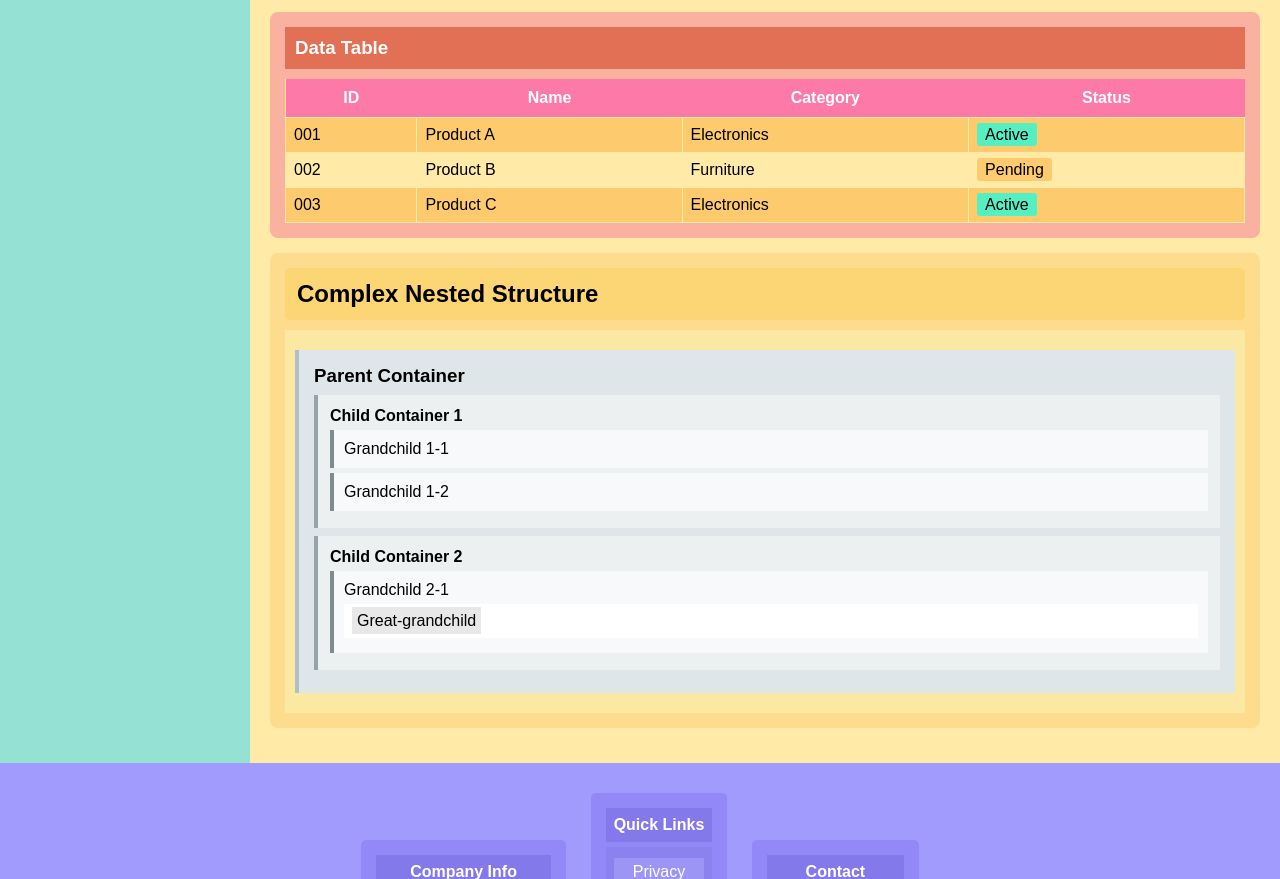
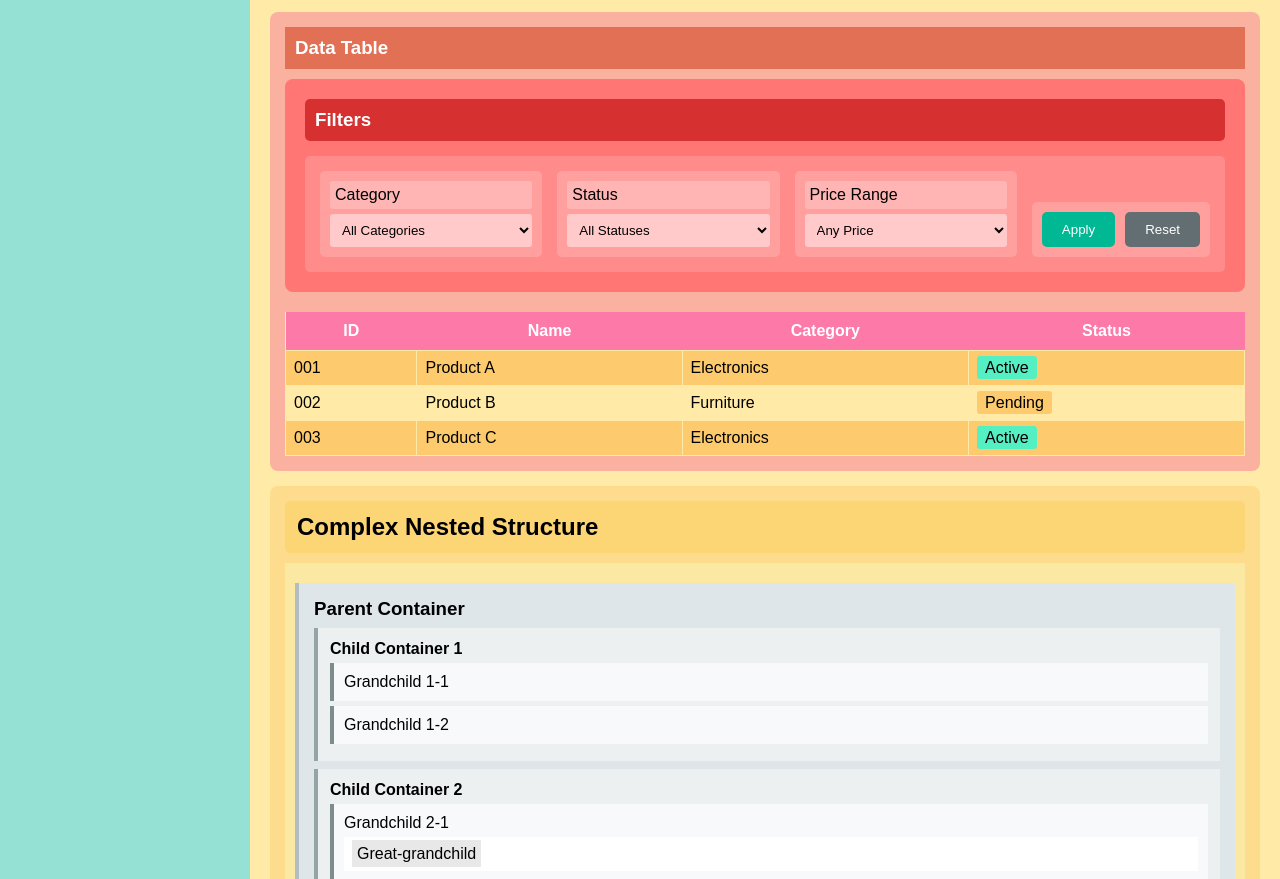
Before and after one commit to ortoniKC/LetXPath, a browser extension: page xpath-tester.html in a window 1280 px wide. Shown: the part 1008-1887 px from the top of the page. Drawn offline with Linux system fonts and the light colour scheme.

Commit message:
filters example

```diff
--- a/xpath-tester.html
+++ b/xpath-tester.html
@@ -1,5 +1,6 @@
 <!DOCTYPE html>
 <html lang="en">
+
 <head>
     <meta charset="UTF-8">
     <meta name="viewport" content="width=device-width, initial-scale=1.0">
@@ -10,45 +11,54 @@
             padding: 0;
             box-sizing: border-box;
         }
+
         body {
             font-family: Arial, sans-serif;
             background: #f0f0f0;
         }
+
         .header {
             background: #ff6b6b;
             padding: 20px;
             color: white;
         }
+
         .header h1 {
             background: #ee5a5a;
             padding: 10px;
         }
+
         .nav {
             background: #4ecdc4;
             padding: 15px;
             display: flex;
             gap: 10px;
         }
+
         .nav-item {
             background: #45b8b0;
             padding: 10px 20px;
             cursor: pointer;
             border-radius: 5px;
         }
+
         .container {
             display: flex;
             min-height: calc(100vh - 200px);
         }
+
         .sidebar {
             background: #95e1d3;
             width: 250px;
             padding: 20px;
             transition: width 0.3s;
         }
+
         .sidebar.collapsed {
             width: 50px;
             overflow: hidden;
         }
+
         .sidebar-toggle {
             background: #88d4c6;
             padding: 10px;
@@ -57,102 +67,121 @@
             text-align: center;
             border-radius: 3px;
         }
+
         .sidebar-section {
             background: #7dc9bb;
             margin: 10px 0;
             border-radius: 5px;
             overflow: hidden;
         }
+
         .sidebar-header {
             background: #6fbfb1;
             padding: 10px;
             cursor: pointer;
         }
+
         .sidebar-content {
             background: #8fd4c7;
             max-height: 0;
             overflow: hidden;
             transition: max-height 0.3s;
         }
+
         .sidebar-content.expanded {
             max-height: 500px;
             padding: 10px;
         }
+
         .sidebar-item {
             background: #a2dfd3;
             padding: 8px;
             margin: 5px 0;
             border-radius: 3px;
         }
+
         .main-content {
             flex: 1;
             padding: 20px;
             background: #ffeaa7;
         }
+
         .content-section {
             background: #fddc8e;
             margin: 15px 0;
             padding: 15px;
             border-radius: 8px;
         }
+
         .content-header {
             background: #fcd575;
             padding: 12px;
             margin-bottom: 10px;
             border-radius: 5px;
         }
+
         .content-body {
             background: #fbe8a3;
             padding: 10px;
         }
+
         .nested-level-1 {
             background: #dfe6e9;
             padding: 15px;
             margin: 10px 0;
             border-left: 4px solid #b2bec3;
         }
+
         .nested-level-2 {
             background: #ecf0f1;
             padding: 12px;
             margin: 8px 0;
             border-left: 4px solid #95a5a6;
         }
+
         .nested-level-3 {
             background: #f8f9fa;
             padding: 10px;
             margin: 5px 0;
             border-left: 4px solid #7f8c8d;
         }
+
         .data-table {
             background: #fab1a0;
             padding: 15px;
             margin: 15px 0;
             border-radius: 8px;
         }
+
         table {
             width: 100%;
             border-collapse: collapse;
             background: #ffeaa7;
         }
+
         th {
             background: #fd79a8;
             padding: 10px;
             color: white;
         }
+
         td {
             background: #fdcb6e;
             padding: 8px;
             border: 1px solid #ffeaa7;
         }
+
         tr:nth-child(even) td {
             background: #ffeaa7;
         }
+
         .footer {
             background: #a29bfe;
             padding: 20px;
             text-align: center;
             color: white;
         }
+
         .footer-section {
             background: #9388f7;
             display: inline-block;
@@ -160,6 +189,7 @@
             margin: 10px;
             border-radius: 5px;
         }
+
         .card {
             background: #74b9ff;
             padding: 15px;
@@ -169,17 +199,20 @@
             width: calc(33% - 20px);
             vertical-align: top;
         }
+
         .card-header {
             background: #6caff5;
             padding: 10px;
             border-radius: 5px;
             margin-bottom: 8px;
         }
+
         .card-body {
             background: #8dc5ff;
             padding: 10px;
             border-radius: 5px;
         }
+
         .card-footer {
             background: #a5d4ff;
             padding: 8px;
@@ -188,11 +221,13 @@
         }
     </style>
 </head>
+
 <body>
     <header class="header" id="main-header">
         <h1>XPath Selector Testing Page</h1>
         <div class="header-meta" style="background: #ff8787; padding: 10px; margin-top: 10px;">
-            <span class="header-label" style="background: #ffa3a3; padding: 5px; margin-right: 10px;">Version: 1.0</span>
+            <span class="header-label" style="background: #ffa3a3; padding: 5px; margin-right: 10px;">Version:
+                1.0</span>
             <span class="header-label" style="background: #ffa3a3; padding: 5px;">Date: 2025-01-15</span>
         </div>
     </header>
@@ -250,7 +285,8 @@
                             <p>Second level of nesting</p>
                             <div class="nested-level-3" data-level="3">
                                 <h5>Nested Level 3</h5>
-                                <p>Third level of nesting with <span style="background: #ffe5e5; padding: 3px;">inline span</span></p>
+                                <p>Third level of nesting with <span style="background: #ffe5e5; padding: 3px;">inline
+                                        span</span></p>
                             </div>
                         </div>
                     </div>
@@ -297,6 +333,59 @@
 
             <section class="data-table" data-section="table">
                 <h3 style="background: #e17055; padding: 10px; color: white; margin-bottom: 10px;">Data Table</h3>
+                <div class="filters-section"
+                    style="background: #ff7675; padding: 20px; margin-bottom: 20px; border-radius: 8px;">
+                    <h3
+                        style="background: #d63031; color: white; padding: 10px; margin-bottom: 15px; border-radius: 5px;">
+                        Filters</h3>
+                    <div class="filters-container"
+                        style="background: #ff8b8a; padding: 15px; border-radius: 5px; display: flex; gap: 15px; flex-wrap: wrap; align-items: end;">
+                        <div class="filter-group" data-filter="category"
+                            style="background: #ffa09f; padding: 10px; border-radius: 5px; flex: 1; min-width: 150px;">
+                            <label
+                                style="background: #ffb5b4; padding: 5px; display: block; margin-bottom: 5px; border-radius: 3px;">Category</label>
+                            <select class="filter-dropdown"
+                                style="width: 100%; padding: 8px; background: #ffcac9; border: none; border-radius: 3px;">
+                                <option value="">All Categories</option>
+                                <option value="electronics">Electronics</option>
+                                <option value="furniture">Furniture</option>
+                                <option value="clothing">Clothing</option>
+                            </select>
+                        </div>
+                        <div class="filter-group" data-filter="status"
+                            style="background: #ffa09f; padding: 10px; border-radius: 5px; flex: 1; min-width: 150px;">
+                            <label
+                                style="background: #ffb5b4; padding: 5px; display: block; margin-bottom: 5px; border-radius: 3px;">Status</label>
+                            <select class="filter-dropdown"
+                                style="width: 100%; padding: 8px; background: #ffcac9; border: none; border-radius: 3px;">
+                                <option value="">All Statuses</option>
+                                <option value="active">Active</option>
+                                <option value="pending">Pending</option>
+                                <option value="inactive">Inactive</option>
+                            </select>
+                        </div>
+                        <div class="filter-group" data-filter="price"
+                            style="background: #ffa09f; padding: 10px; border-radius: 5px; flex: 1; min-width: 150px;">
+                            <label
+                                style="background: #ffb5b4; padding: 5px; display: block; margin-bottom: 5px; border-radius: 3px;">Price
+                                Range</label>
+                            <select class="filter-dropdown"
+                                style="width: 100%; padding: 8px; background: #ffcac9; border: none; border-radius: 3px;">
+                                <option value="">Any Price</option>
+                                <option value="0-50">$0 - $50</option>
+                                <option value="50-100">$50 - $100</option>
+                                <option value="100+">$100+</option>
+                            </select>
+                        </div>
+                        <div class="filter-actions"
+                            style="background: #ffa09f; padding: 10px; border-radius: 5px; display: flex; gap: 10px;">
+                            <button class="apply-filters"
+                                style="background: #00b894; color: white; padding: 10px 20px; border: none; border-radius: 5px; cursor: pointer;">Apply</button>
+                            <button class="reset-filters"
+                                style="background: #636e72; color: white; padding: 10px 20px; border: none; border-radius: 5px; cursor: pointer;">Reset</button>
+                        </div>
+                    </div>
+                </div>
                 <table>
                     <thead>
                         <tr>
@@ -311,19 +400,22 @@
                             <td>001</td>
                             <td>Product A</td>
                             <td>Electronics</td>
-                            <td><span style="background: #55efc4; padding: 3px 8px; border-radius: 3px;">Active</span></td>
+                            <td><span style="background: #55efc4; padding: 3px 8px; border-radius: 3px;">Active</span>
+                            </td>
                         </tr>
                         <tr data-id="2">
                             <td>002</td>
                             <td>Product B</td>
                             <td>Furniture</td>
-                            <td><span style="background: #fdcb6e; padding: 3px 8px; border-radius: 3px;">Pending</span></td>
+                            <td><span style="background: #fdcb6e; padding: 3px 8px; border-radius: 3px;">Pending</span>
+                            </td>
                         </tr>
                         <tr data-id="3">
                             <td>003</td>
                             <td>Product C</td>
                             <td>Electronics</td>
-                            <td><span style="background: #55efc4; padding: 3px 8px; border-radius: 3px;">Active</span></td>
+                            <td><span style="background: #55efc4; padding: 3px 8px; border-radius: 3px;">Active</span>
+                            </td>
                         </tr>
                     </tbody>
                 </table>
@@ -389,4 +481,5 @@
         }
     </script>
 </body>
+
 </html>
```
